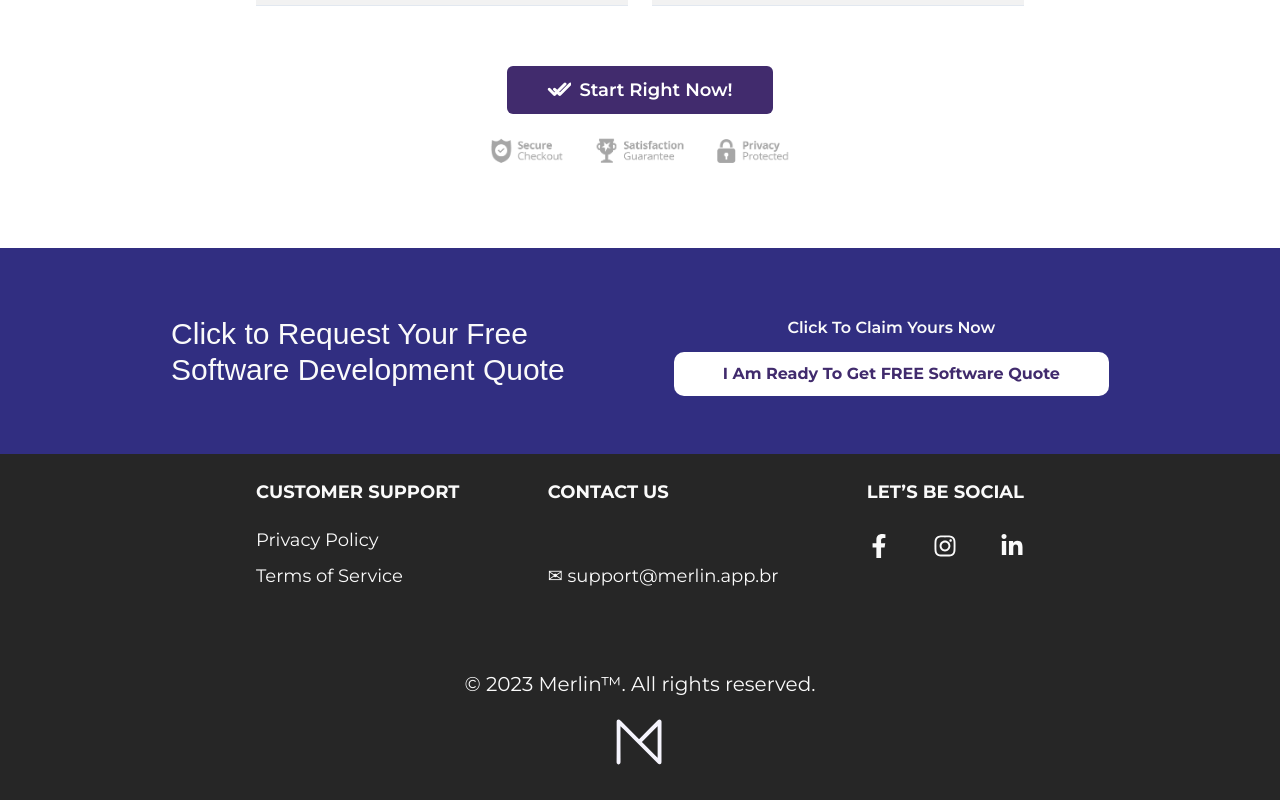
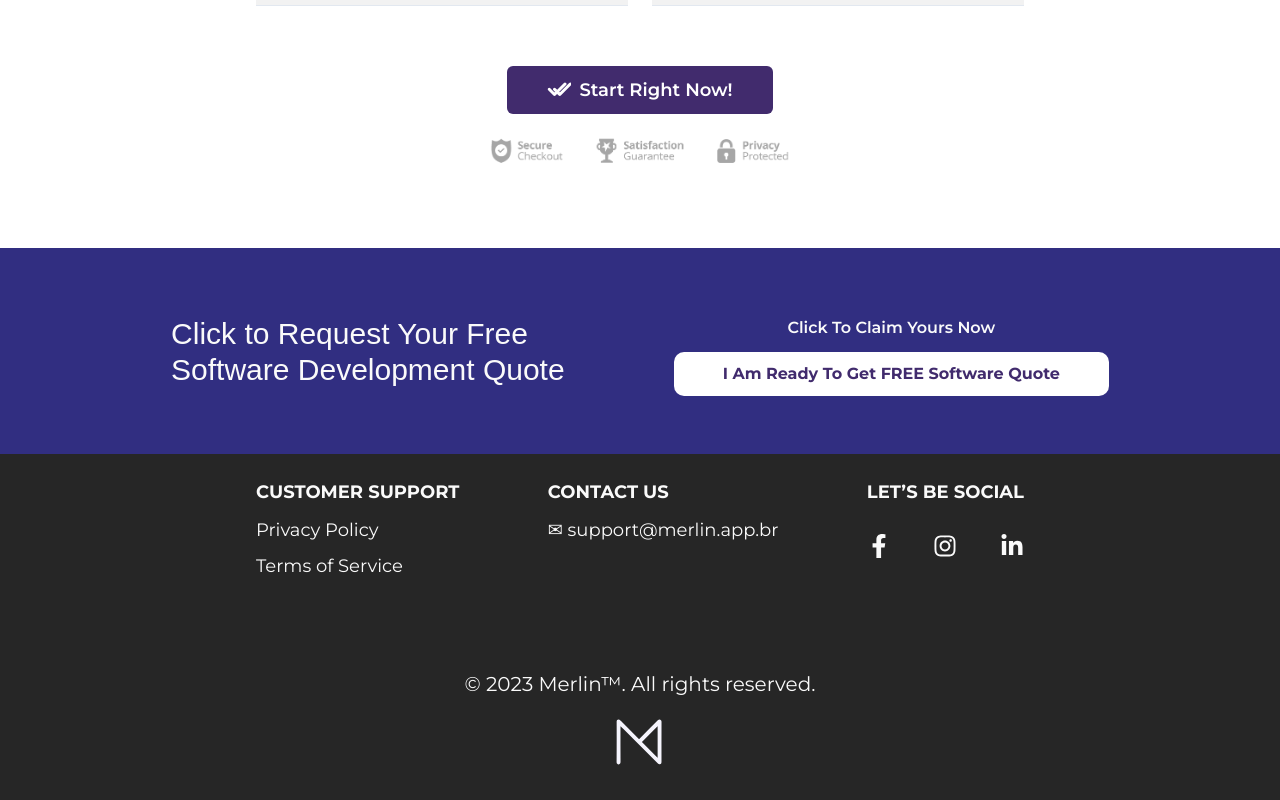
Before and after one commit to edersonff/Merlin-Tech, a Next.js app: page / in a window 1280 px wide. Shown: the part 4476-5276 px from the top of the page. Built offline with nearby package versions, Linux system fonts and the light colour scheme; a web font is replaced by a local one; what tailwindcss-3d would draw is missing.

Commit message:
fix: wave background svg

```diff
--- a/src/Components/Home/Footer/index.tsx
+++ b/src/Components/Home/Footer/index.tsx
@@ -94,7 +94,7 @@ function FooterHomeSection({
   items: FooterHomeSectionLink[];
 }) {
   return (
-    <div className="flex flex-col justify-between gap-y-2.5">
+    <div className="flex flex-col  gap-y-2.5">
       <h2 className="text-neutral-50 text-lg font-bold uppercase">{name}</h2>
       <ul className="flex flex-col gap-2">
         {items.map((item, index) => (
```
Also changed, not shown: public/images/illustrations/wave-bg.svg.
